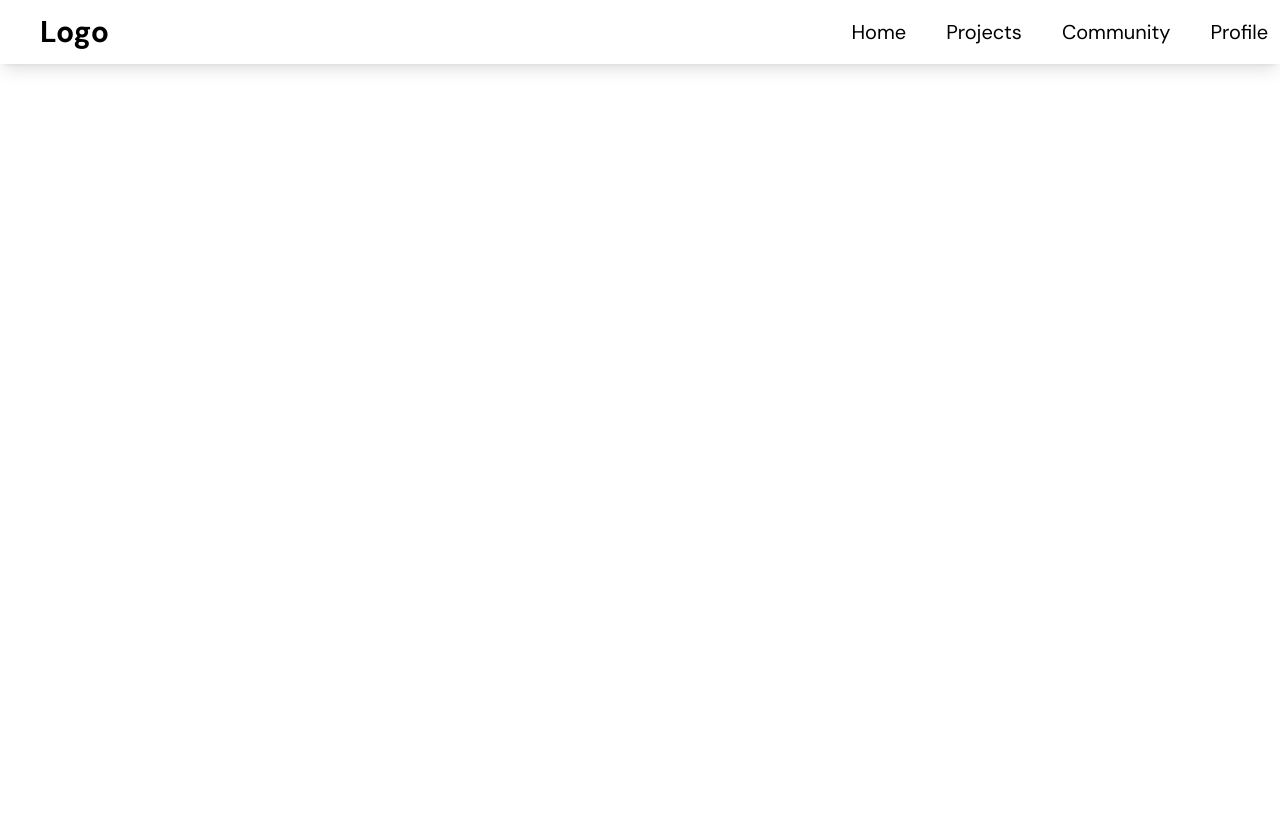
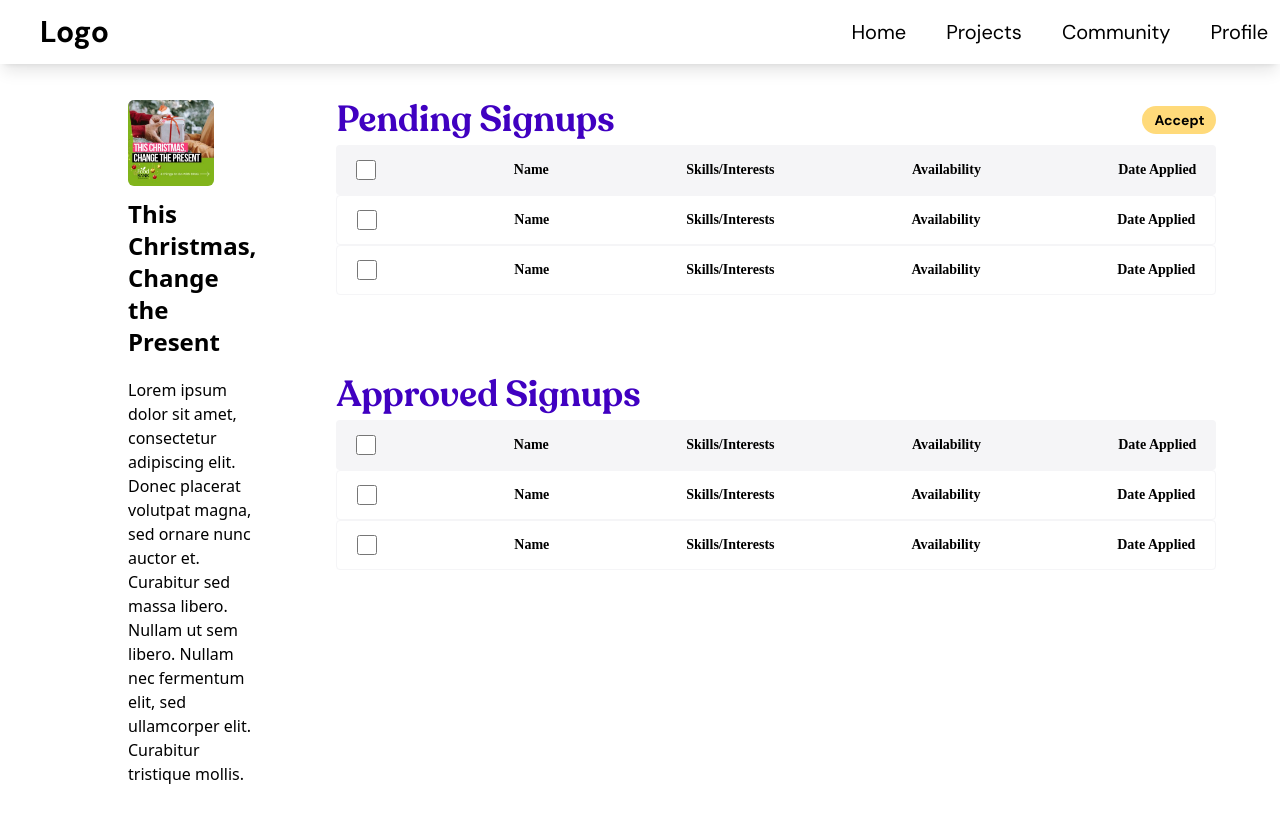
Before and after one commit to smu-hack-dsc/Team-01-Project, a React (Create React App) app in the folder frontend/: page /voproject in a window 1280 px wide. Shown: the top 818 px of the page. Built offline with nearby package versions, Linux system fonts and the light colour scheme.

Commit message:
voprofile & voproject page

```diff
--- a/frontend/src/components/NavBar.jsx
+++ b/frontend/src/components/NavBar.jsx
@@ -11,6 +11,8 @@ import Signup2 from 'components/LoginSignup/Signup2';
 import Signup3 from 'components/LoginSignup/Signup3';
 import { IonIcon } from '@ionic/react';
 import { menuOutline } from 'ionicons/icons';
+import VOProfile from 'pages/VOProfile';
+import VOProject from 'pages/VOProject';
 
 const Navbar = () => {
   const [isMenuOpen, setMenuOpen] = useState(false);
@@ -158,6 +160,10 @@ const Navbar = () => {
         <Route path="/signup" Component={Signup1} />
         <Route path="/signupDetails" Component={Signup2} />
         <Route path="/signup_personalise" Component={Signup3} />
+
+        {/* to reroute once edited */}
+        <Route path="/voprofile" Component={VOProfile} />
+        <Route path="/voproject" Component={VOProject} />
       </Routes>
     </Router >
   );
--- /dev/null
+++ b/frontend/src/components/VOSignupRow.jsx
@@ -0,0 +1,138 @@
+import React, { useState } from "react";
+import { css } from "@emotion/css";
+
+const HeaderRow = ({ onChange, isChecked }) => {
+  const headerStyles = css`
+  display: flex;
+  align-items: center;
+  justify-content: space-between;
+  width: 880px;
+  height: 50px;
+  flex-shrink: 0;
+  border-radius: 4px;
+  background: #F5F5F7;
+  margin-top: 5px;
+  padding: 0 20px;
+  `;
+
+  const textStyles = css`
+  color: #000;
+  font-family: DM Sans;
+  font-size: 14px;
+  font-style: normal;
+  font-weight: 700;
+  line-height: normal;
+  `;
+
+  return (
+    <div className={headerStyles}>
+      <input
+        type="checkbox"
+        className="form-checkbox h-5 w-5 text-indigo-600 rounded-6 transition duration-150 ease-in-out"
+        onChange={onChange}
+        checked={isChecked}
+      />
+      <div className={textStyles}>Name</div>
+      <div className={textStyles}>Skills/Interests</div>
+      <div className={textStyles}>Availability</div>
+      <div className={textStyles}>Date Applied</div>
+    </div>
+  );
+};
+
+const ContainerRow = ({ isChecked, onCheckboxChange }) => {
+  const containerStyles = css`
+  display: flex;
+  align-items: center;
+  justify-content: space-between;
+  width: 880px;
+  height: 50px;
+  flex-shrink: 0;
+  border-radius: 4px;
+  border: 1px solid #F5F5F7;
+  background: #FFF;
+  margin-top: 0px;
+  padding: 0 20px;
+  `;
+
+  const textStyles = css`
+  color: #000;
+  font-family: DM Sans;
+  font-size: 14px;
+  font-style: normal;
+  font-weight: 700;
+  line-height: normal;
+  `;
+
+  return (
+    <div className={containerStyles}>
+      <input
+        type="checkbox"
+        className="container-checkbox form-checkbox h-5 w-5 text-indigo-600 rounded-6 transition duration-150 ease-in-out"
+        onChange={onCheckboxChange}
+        checked={isChecked}
+      />
+      <div className={textStyles}>Name</div>
+      <div className={textStyles}>Skills/Interests</div>
+      <div className={textStyles}>Availability</div>
+      <div className={textStyles}>Date Applied</div>
+    </div>
+  );
+};
+
+const VOSignupRow = () => {
+  const [headerCheckboxChecked, setHeaderCheckboxChecked] = useState(false);
+  const [containerCheckboxChecked1, setContainerCheckboxChecked1] =
+    useState(false);
+  const [containerCheckboxChecked2, setContainerCheckboxChecked2] =
+    useState(false);
+
+  const handleHeaderCheckboxChange = () => {
+    setHeaderCheckboxChecked(!headerCheckboxChecked);
+    setContainerCheckboxChecked1(!headerCheckboxChecked);
+    setContainerCheckboxChecked2(!headerCheckboxChecked);
+  };
+
+  const handleContainerCheckboxChange1 = (event) => {
+    setContainerCheckboxChecked1(event.target.checked);
+    if (!event.target.checked) {
+      setHeaderCheckboxChecked(false);
+    } else {
+      setHeaderCheckboxChecked(
+        containerCheckboxChecked2 || event.target.checked
+      );
+    }
+  };
+
+  const handleContainerCheckboxChange2 = (event) => {
+    setContainerCheckboxChecked2(event.target.checked);
+    if (!event.target.checked) {
+      setHeaderCheckboxChecked(false);
+    } else {
+      setHeaderCheckboxChecked(
+        containerCheckboxChecked1 || event.target.checked
+      );
+    }
+  };
+
+  return (
+    <div>
+      <HeaderRow
+        onChange={handleHeaderCheckboxChange}
+        isChecked={
+          containerCheckboxChecked1 && containerCheckboxChecked2
+        }
+      />
+      <ContainerRow
+        onCheckboxChange={handleContainerCheckboxChange1}
+        isChecked={containerCheckboxChecked1}
+      />
+      <ContainerRow
+        onCheckboxChange={handleContainerCheckboxChange2}
+        isChecked={containerCheckboxChecked2}
+      />
+    </div>
+  );
+};
+
+export default VOSignupRow;
--- a/frontend/src/pages/Profile.jsx
+++ b/frontend/src/pages/VOProfile.jsx
@@ -5,8 +5,7 @@ import ProfilePost from "components/ProfilePost";
 import { Button } from 'components/Button';
 import Filter from "components/Filter";
 
-
-function Profile() {
+function VOProfile() {
   const [profileData, setProfileData] = useState([]);
   const [userPostsData, setUserPostsData] = useState([]);
 
@@ -54,7 +53,7 @@ function Profile() {
               <img
                 // src={require("../resources/img/Siyu.png")}
                 src={require = (profileData.imageInfo?.imagePath)}
-                alt="Siyu"
+                alt="Food Bank"
                 className="s:h-2/3 sm:w-2/3 lg:h-2/3 lg:w-2/3 rounded-md mb-15"
               />
               <div className="text-black font-DM font-semibold sm:text-xl lg:text-2xl mt-3 mb-5">
@@ -63,9 +62,9 @@ function Profile() {
               </div>
               <div className="flex flex-col">
                 <div className="flex flex-row justify-between justify-items-start font-DM text-black font-semibold">
-                  {userPostsData?.length ? <div>{userPostsData.length} posts</div> : <div>0 posts</div>}
+                  {userPostsData?.length ? <div>{userPostsData.length} posts</div> : <div>0 Posts</div>}
                   {/* <div>12 posts</div> */}
-                  <div>12.8k friends</div>
+                  <div>12.8k Subscribers</div>
                 </div>
                 <div className="text-opacity-40 font-DM sm:text-10px lg:text-15px mb-10">
                   {/* Lorem ipsum dolor sit amet,
@@ -118,11 +117,14 @@ function Profile() {
             <div className="mt-15">
               <div className="flex justify-between items-center">
                 <div className="text-purple_4000C1 text-shadow-lg font-RecoletaAlt font-semibold text-4xl">
-                  My Posts
+                  My Activities
                 </div>
-                <Filter categorySubcategories={{
+                {/* <Filter categorySubcategories={{
                   "Recent": null,
-                }} />
+                }} /> */}
+                <Button variant="yellow" size="small">
+                  Create New Activity
+                </Button>
               </div>
             </div>
             <div className="grid grid-cols-2 gap-2 mt-5">
@@ -140,4 +142,4 @@ function Profile() {
   );
 }
 
-export default Profile;
+export default VOProfile;
--- /dev/null
+++ b/frontend/src/pages/VOProject.jsx
@@ -0,0 +1,75 @@
+// import React, { useState, useEffect } from "react";
+// import api from '../api';
+// import { useNavigate } from "react-router-dom";
+// import ProfilePost from "components/ProfilePost";
+import { Button } from 'components/Button';
+import VOSignupRow from 'components/VOSignupRow';
+// import Filter from "components/Filter";
+
+function VOProject() {
+
+  return (
+    <div>
+      <div className="absolute top-20 left-0 w-full h-full flex flex-col justify-start items-center pt-5">
+        <div className="flex flex-row sm:w-4/5">
+          <div className="mr-20 max-w-[35%]">
+            {/* left col */}
+            <div>
+              <img
+                src={require("../resources/img/ChristmasActivity.png")}
+                // src={require = (profileData.imageInfo?.imagePath)}
+                alt="Food Bank"
+                className="s:h-2/3 sm:w-2/3 lg:h-2/3 lg:w-2/3 rounded-md mb-15"
+              />
+              <div className="text-black font-DM font-semibold sm:text-xl lg:text-2xl mt-3 mb-5">
+                {/* {profileData.name} */}
+                This Christmas, Change the Present
+              </div>
+              <div className="text-opacity-40 font-DM sm:text-10px lg:text-15px mb-10">
+                Lorem ipsum dolor sit amet,
+                consectetur adipiscing elit.
+                Donec placerat volutpat magna,
+                sed ornare nunc auctor et.
+                Curabitur sed massa libero.
+                Nullam ut sem libero.
+                Nullam nec fermentum elit,
+                sed ullamcorper elit.
+                Curabitur tristique mollis.
+                {/* {profileData.description} */}
+              </div>
+            </div>
+          </div>
+
+          {/* right side */}
+          <div className="flex flex-col">
+          <div className="w-full flex flex-col">
+            <div className="mt-15">
+              <div className="flex justify-between items-center">
+                <div className="text-purple_4000C1 text-shadow-lg font-RecoletaAlt font-semibold text-4xl">
+                  Pending Signups
+                </div>
+                {/* <Filter categorySubcategories={{
+                  "Recent": null,
+                }} /> */}
+                <Button variant="yellow" size="small">
+                  Accept
+                </Button>
+              </div>
+            </div>
+            <VOSignupRow />
+          </div>
+
+          <div className="mt-20">
+            <div className="mt-15 flex justify-between items-center text-purple_4000C1 text-shadow-lg font-RecoletaAlt font-semibold text-4xl">
+              Approved Signups
+            </div>
+            <VOSignupRow />
+          </div>
+          </div>
+        </div>
+      </div>
+    </div>
+  );
+}
+
+export default VOProject;
```
Also changed, not shown: frontend/src/pages/Projects.jsx (line endings or trailing spaces), frontend/src/resources/img/ChristmasActivity.png (added).
